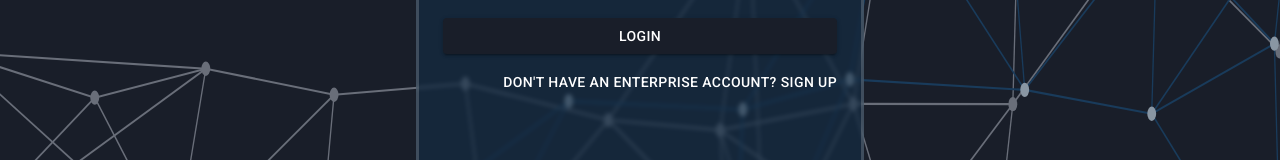
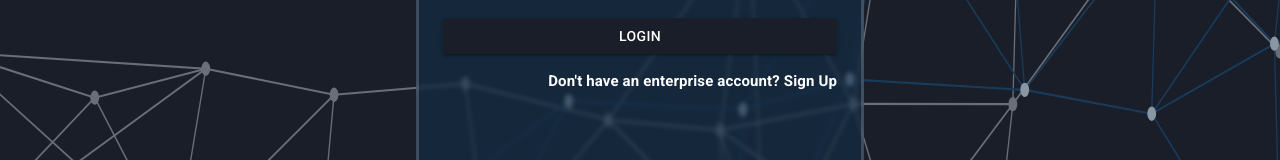
Before and after one commit to douglaszapelini/ProfessionalOfTheMonth, a React (Vite) app in the folder tcc-frontend/: page / in a window 1280 px wide. Shown: the part 443-603 px from the top of the page. Built offline with nearby package versions, Linux system fonts and the light colour scheme.

Commit message:
Adjust button LoginComponent

```diff
--- a/tcc-frontend/src/components/CardLoginComponent.tsx
+++ b/tcc-frontend/src/components/CardLoginComponent.tsx
@@ -78,7 +78,7 @@ class CardLogin extends Component<CardLoginProps, CardLoginState> {
                         Login
                     </Button>
                     <Box sx={{display: 'flex', justifyContent: 'right', cursor: 'pointer'}} >
-                        <Typography variant="button" onClick={this.handleClick}>
+                        <Typography gutterBottom onClick={this.handleClick} sx={{fontSize: '15px', fontWeight: 'bolder'}}>
                             Don't have an enterprise account? Sign Up
                         </Typography>
                     </Box>
```
